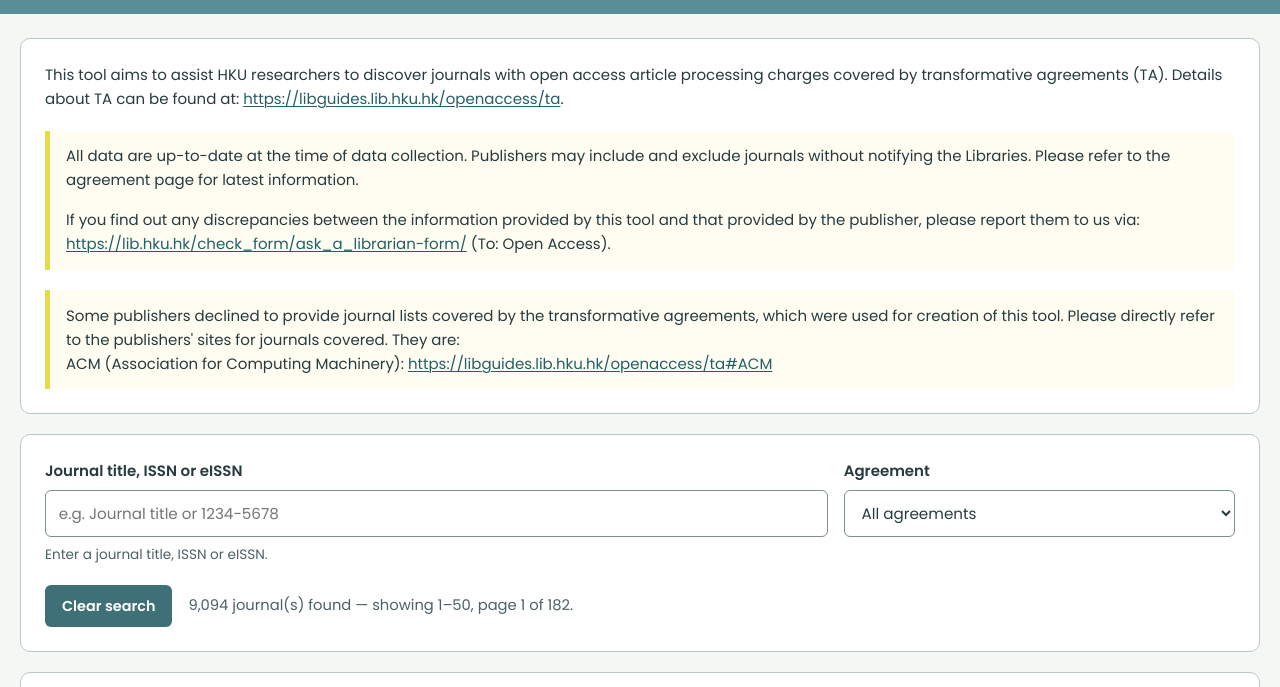
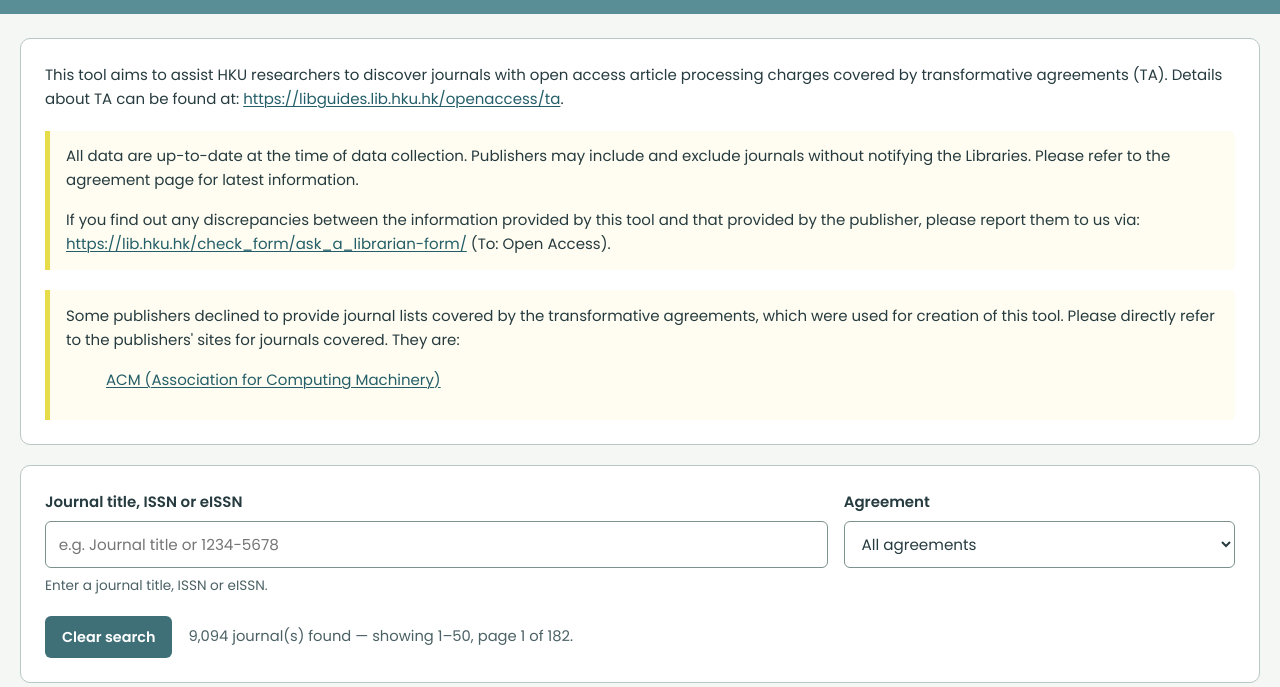
Before and after one commit to hkul-yliu161/ta-tools-test, a plain HTML site: page index.html in a window 1280 px wide. Shown: the part 113-800 px from the top of the page. Drawn offline with nearby package versions, Linux system fonts and the light colour scheme.

Commit message:
Update index.html

```diff
--- a/index.html
+++ b/index.html
@@ -400,12 +400,12 @@
           transformative agreements, which were used for creation of this tool.
           Please directly refer to the publishers' sites for journals covered.
           They are:<br>
-          ACM (Association for Computing Machinery):
+          <ul>
           <a
             href="https://libguides.lib.hku.hk/openaccess/ta#ACM"
             target="_blank"
             rel="noopener noreferrer"
-          >https://libguides.lib.hku.hk/openaccess/ta#ACM</a>
+          >ACM (Association for Computing Machinery)</a></ul>
         </p>
       </blockquote>
     </section>
```
